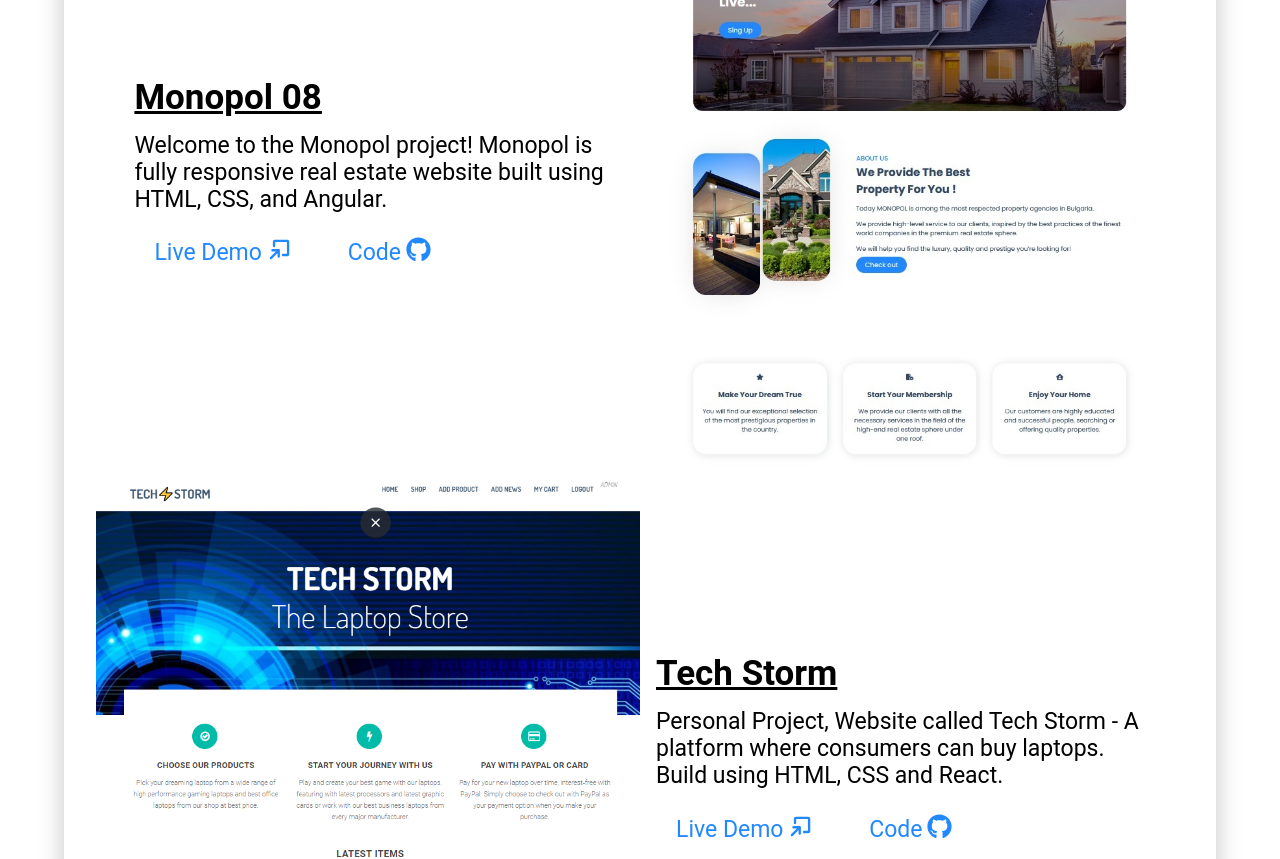
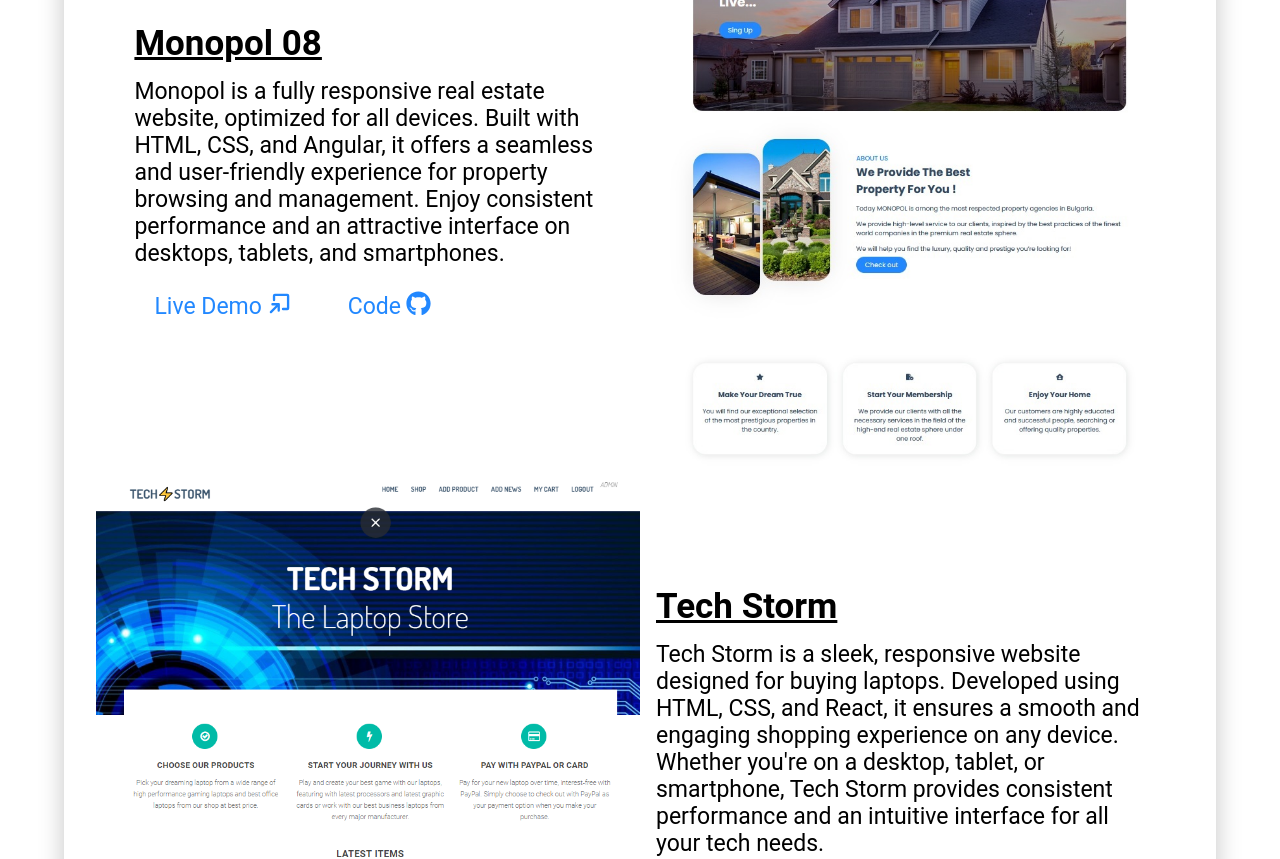
Before and after one commit to eminn-a/Personal-Portfolio, a React (Vite) app: page / in a window 1280 px wide. Shown: the part 3220-4079 px from the top of the page. Built offline with nearby package versions, Linux system fonts and the light colour scheme.

Commit message:
Data added and changed

```diff
--- a/src/Components/AboutMe/AboutMe.jsx
+++ b/src/Components/AboutMe/AboutMe.jsx
@@ -1,10 +1,13 @@
 export default function AboutMe() {
   return (
-    <section id="aboutMe" className="about--section">
-      <div className="about--section--img">
+    <section className="about--section">
+      <div id="aboutMe" className="about--section--img">
         <img src="img/about-me-img.jpg" alt="About Me img" />
       </div>
-      <div className="hero--section--content--box about--section--box">
+      <div
+        id="aboutMe"
+        className="hero--section--content--box about--section--box"
+      >
         <div className="hero--section--content">
           <p className="section--title">About</p>
           <h1 className="skills--section--heading">About Me</h1>
--- a/src/data/index.json
+++ b/src/data/index.json
@@ -38,7 +38,7 @@
       "id": "2",
       "src": "./img/Monopol-08.jpg",
       "title": "Monopol 08",
-      "description": "Welcome to the Monopol project! Monopol is fully responsive real estate website built using HTML, CSS, and Angular.",
+      "description": "Monopol is a fully responsive real estate website, optimized for all devices. Built with HTML, CSS, and Angular, it offers a seamless and user-friendly experience for property browsing and management. Enjoy consistent performance and an attractive interface on desktops, tablets, and smartphones.",
       "link": "https://github.com/eminn-a/Monopol08",
       "siteLink": "https://monopo-angular.web.app/home"
     },
@@ -46,7 +46,7 @@
       "id": "3",
       "src": "./img/TechStorm-img.png",
       "title": "Tech Storm",
-      "description": "Personal Project, Website called Tech Storm - A platform where consumers can buy laptops. Build using HTML, CSS and React.",
+      "description": "Tech Storm is a sleek, responsive website designed for buying laptops. Developed using HTML, CSS, and React, it ensures a smooth and engaging shopping experience on any device. Whether you're on a desktop, tablet, or smartphone, Tech Storm provides consistent performance and an intuitive interface for all your tech needs.",
       "link": "https://github.com/eminn-a/TechStorm-project",
       "siteLink": "https://techstorm-c66e0.web.app/"
     }
```
